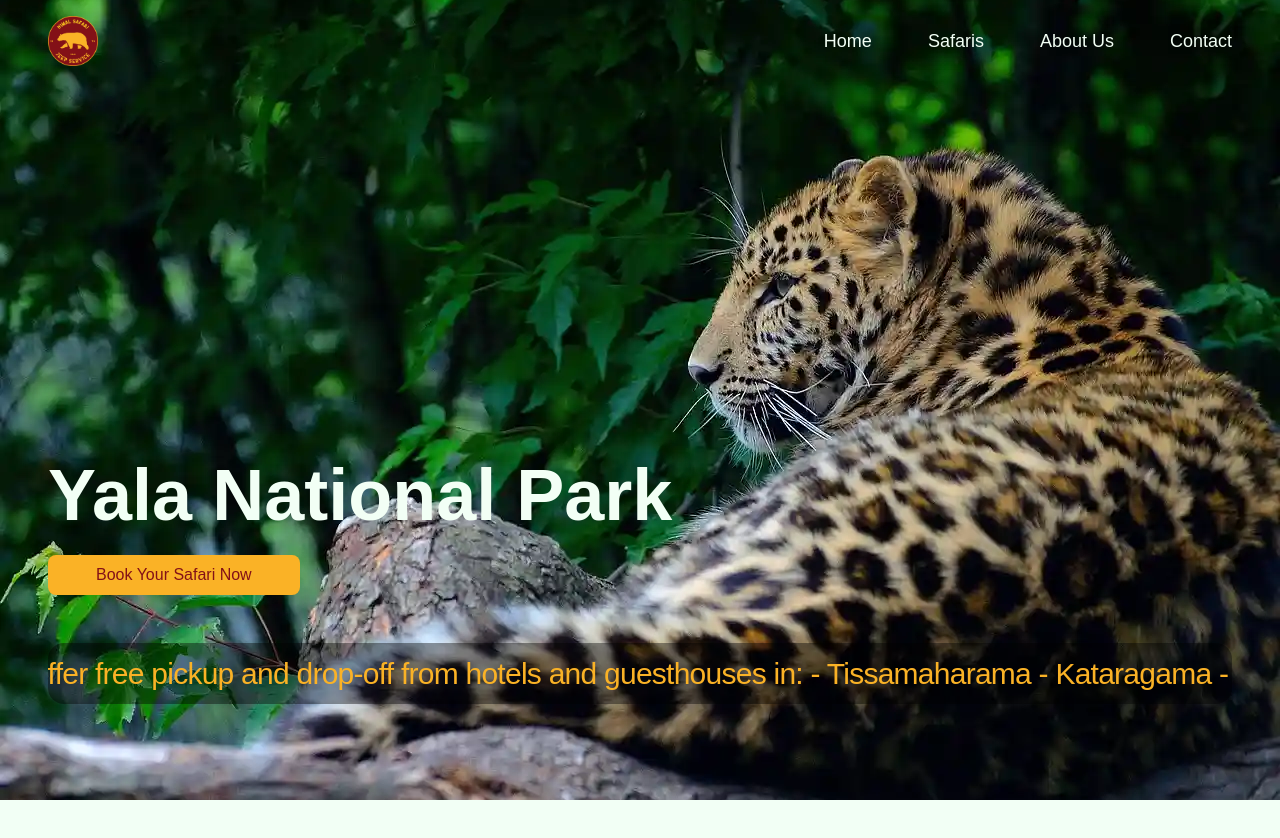
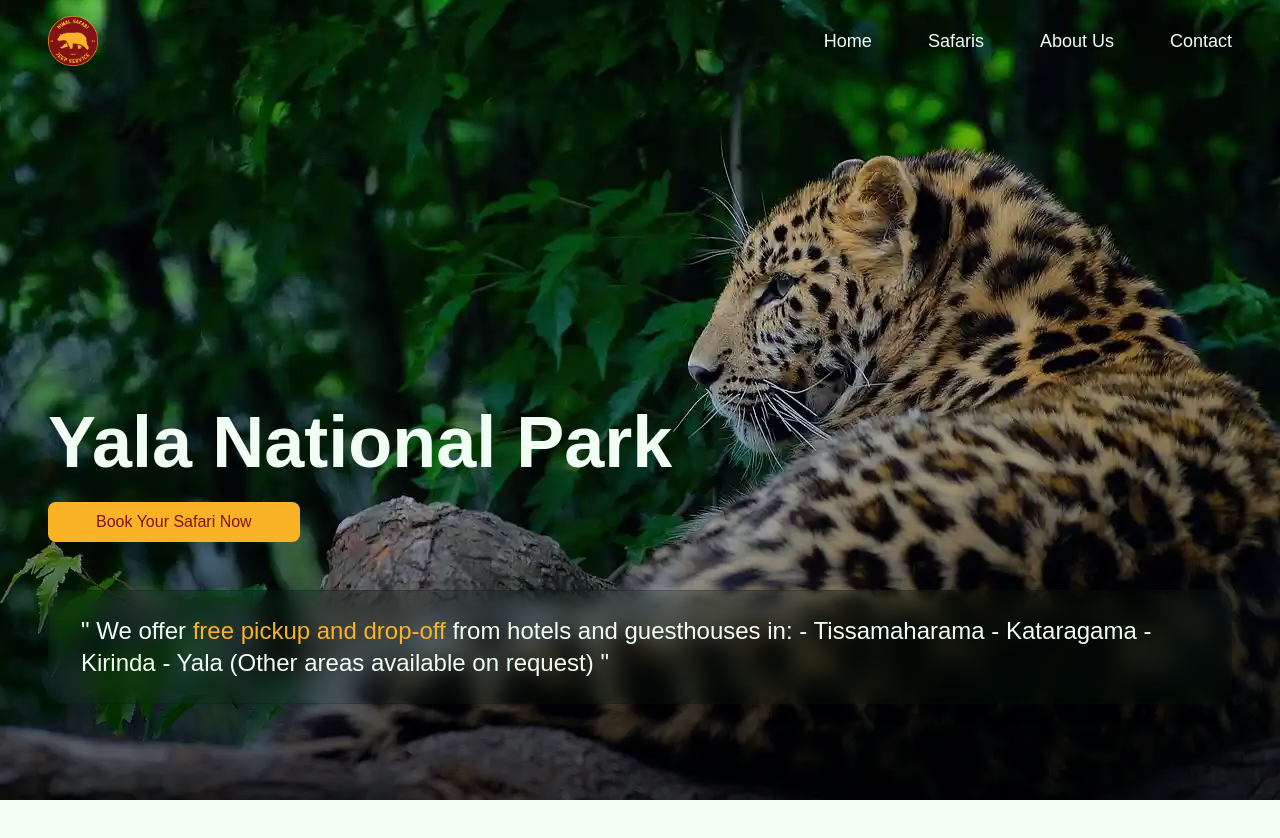
Before and after one commit to ocevialab/NimalSafary, a Next.js app: page /parks/yala in a window 1280 px wide. Shown: the top 838 px of the page. Built offline with nearby package versions, Linux system fonts and the light colour scheme; a web font is replaced by a local one.

Commit message:
Refactor ParallaxText usage and update pickup feature description for improved clarity and styling across multiple park pages

```diff
--- a/app/Components/WhyChooseUs.tsx
+++ b/app/Components/WhyChooseUs.tsx
@@ -5,7 +5,6 @@ import { ScrollTrigger } from "gsap/ScrollTrigger";
 import { ChevronDown, ChevronUp } from "lucide-react";
 
 import Image from "next/image";
-import ParallaxText from "./ParallaxText";
 
 // Register ScrollTrigger plugin
 gsap.registerPlugin(ScrollTrigger);
@@ -323,13 +322,11 @@ const WhyChooseUs: React.FC = () => {
         Tissamaharama - Kataragama - Kirinda - Yala (Other areas available on
         request)
       </p> */}
-      <div className="text-black p-2 bg-accent/40 mt-12 overflow-hidden font-normal">
-        <ParallaxText baseVelocity={-0.6} fontSize="text-[24px]">
-          | We offer free pickup and drop-off from hotels and guesthouses in: -
-          Tissamaharama - Kataragama - Kirinda - Yala (Other areas available on
-          request) |
-        </ParallaxText>
-      </div>
+      {/* <div className="text-black p-2 bg-accent/40 mt-12  text-xl overflow-hidden font-normal">
+        We offer free pickup and drop-off from hotels and guesthouses in: -
+        Tissamaharama - Kataragama - Kirinda - Yala (Other areas available on
+        request)
+      </div> */}
     </section>
   );
 };
--- a/app/parks/Features.tsx
+++ b/app/parks/Features.tsx
@@ -321,7 +321,7 @@ const Features: React.FC<FeatureProp> = ({ packageName }) => {
     {
       id: 5,
       icon: "/Icons/bus.png",
-      feature: "Flexible Pickup",
+      feature: "Free Flexible Pickup",
     },
     {
       id: 6,
--- a/app/parks/bundala/page.tsx
+++ b/app/parks/bundala/page.tsx
@@ -7,7 +7,6 @@ import Link from "next/link";
 import Gallery from "@/app/Components/Gallery";
 import Features from "../Features";
 import Nav from "@/app/Components/Nav";
-import ParallaxText from "@/app/Components/ParallaxText";
 
 // Register ScrollTrigger plugin
 gsap.registerPlugin(ScrollTrigger);
@@ -297,12 +296,11 @@ const Page = () => {
           >
             Book Your Safari Now
           </div>
-          <div className="text-accent py-2 bg-black/20 mt-12 overflow-hidden font-normal rounded-2xl">
-            <ParallaxText baseVelocity={-0.8} fontSize="text-[30px]">
-              | We offer free pickup and drop-off from hotels and guesthouses
-              in: - Tissamaharama - Kataragama - Kirinda - Yala (Other areas
-              available on request) |
-            </ParallaxText>
+          <div className="text-secondary  w-full item-left text-left lg:text-2xl text-lg  py-6 px-8 mt-12 overflow-hidden font-normal rounded-2xl backdrop-blur-md bg-primary/20 border border-primary/20 shadow-lg">
+            &quot; We offer{" "}
+            <span className="text-accent">free pickup and drop-off </span> from
+            hotels and guesthouses in: - Tissamaharama - Kataragama - Kirinda -
+            Yala (Other areas available on request) &quot;
           </div>
         </div>
       </div>
--- a/app/parks/lunugamwehera/page.tsx
+++ b/app/parks/lunugamwehera/page.tsx
@@ -7,7 +7,6 @@ import { ScrollTrigger } from "gsap/ScrollTrigger";
 import Gallery from "@/app/Components/Gallery";
 import Features from "../Features";
 import Nav from "@/app/Components/Nav";
-import ParallaxText from "@/app/Components/ParallaxText";
 
 // Register ScrollTrigger plugin
 gsap.registerPlugin(ScrollTrigger);
@@ -297,12 +296,11 @@ const Page = () => {
           >
             Book Your Safari Now
           </div>
-          <div className="text-accent py-2 bg-black/20 mt-12 overflow-hidden font-normal rounded-2xl">
-            <ParallaxText baseVelocity={-0.8} fontSize="text-[30px]">
-              | We offer free pickup and drop-off from hotels and guesthouses
-              in: - Tissamaharama - Kataragama - Kirinda - Yala (Other areas
-              available on request) |
-            </ParallaxText>
+          <div className="text-secondary  w-full item-left text-left lg:text-2xl text-lg  py-6 px-8 mt-12 overflow-hidden font-normal rounded-2xl backdrop-blur-md bg-primary/20 border border-primary/20 shadow-lg">
+            &quot; We offer{" "}
+            <span className="text-accent">free pickup and drop-off </span> from
+            hotels and guesthouses in: - Tissamaharama - Kataragama - Kirinda -
+            Yala (Other areas available on request) &quot;
           </div>
         </div>
       </div>
--- a/app/parks/udawalawa/page.tsx
+++ b/app/parks/udawalawa/page.tsx
@@ -7,7 +7,6 @@ import Link from "next/link";
 import Gallery from "@/app/Components/Gallery";
 import Features from "../Features";
 import Nav from "../../Components/Nav";
-import ParallaxText from "@/app/Components/ParallaxText";
 
 // Register ScrollTrigger plugin
 gsap.registerPlugin(ScrollTrigger);
@@ -298,12 +297,11 @@ const Page = () => {
           >
             Book Your Safari Now
           </div>
-          <div className="text-accent py-2 bg-black/20 mt-12 overflow-hidden font-normal rounded-2xl">
-            <ParallaxText baseVelocity={-0.8} fontSize="text-[30px]">
-              | We offer free pickup and drop-off from hotels and guesthouses
-              in: - Tissamaharama - Kataragama - Kirinda - Yala (Other areas
-              available on request) |
-            </ParallaxText>
+          <div className="text-secondary  w-full item-left text-left lg:text-2xl text-lg  py-6 px-8 mt-12 overflow-hidden font-normal rounded-2xl backdrop-blur-md bg-primary/20 border border-primary/20 shadow-lg">
+            &quot; We offer{" "}
+            <span className="text-accent">free pickup and drop-off </span> from
+            hotels and guesthouses in: - Tissamaharama - Kataragama - Kirinda -
+            Yala (Other areas available on request) &quot;
           </div>
         </div>
       </div>
--- a/app/parks/yala/page.tsx
+++ b/app/parks/yala/page.tsx
@@ -7,7 +7,6 @@ import Link from "next/link";
 import Gallery from "@/app/Components/Gallery";
 import Features from "../Features";
 import Nav from "@/app/Components/Nav";
-import ParallaxText from "@/app/Components/ParallaxText";
 
 // Register ScrollTrigger plugin
 gsap.registerPlugin(ScrollTrigger);
@@ -278,12 +277,16 @@ const Page = () => {
       {/* Hero Section */}
       <div
         ref={containerRef}
-        className="w-full h-screen font-display text-secondary bg-center bg-cover"
+        className="w-full h-screen font-display text-secondary bg-center bg-cover relative"
         style={{
           backgroundImage: "url('/Images/yalabig.webp')",
         }}
       >
-        <div className="justify-end h-full w-full xl:py-24 md:px-12 px-6 lg:py-12 md:py-16 py-8 flex flex-col">
+        {/* Dark gradient overlay */}
+        <div className="absolute inset-0 bg-gradient-to-t from-black/70 via-black/20 to-transparent"></div>
+
+        {/* Content */}
+        <div className="relative z-10 justify-end h-full w-full xl:py-24 md:px-12 px-6 lg:py-12 md:py-16 py-8 flex flex-col">
           <h1
             ref={titleRef}
             className="font-bold xl:text-7xl lg:text-6xl md:text-5xl sm:text-4xl text-3xl mb-6"
@@ -297,12 +300,11 @@ const Page = () => {
           >
             Book Your Safari Now
           </div>
-          <div className="text-accent py-2 bg-black/40 mt-12 overflow-hidden font-normal rounded-2xl">
-            <ParallaxText baseVelocity={-0.8} fontSize="text-[30px]">
-              | We offer free pickup and drop-off from hotels and guesthouses
-              in: - Tissamaharama - Kataragama - Kirinda - Yala (Other areas
-              available on request) |
-            </ParallaxText>
+          <div className="text-secondary  w-full item-left text-left lg:text-2xl text-lg  py-6 px-8 mt-12 overflow-hidden font-normal rounded-2xl backdrop-blur-md bg-primary/20 border border-primary/20 shadow-lg">
+            &quot; We offer{" "}
+            <span className="text-accent">free pickup and drop-off </span> from
+            hotels and guesthouses in: - Tissamaharama - Kataragama - Kirinda -
+            Yala (Other areas available on request) &quot;
           </div>
         </div>
       </div>
```
